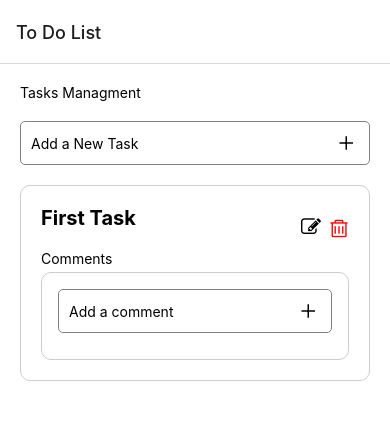
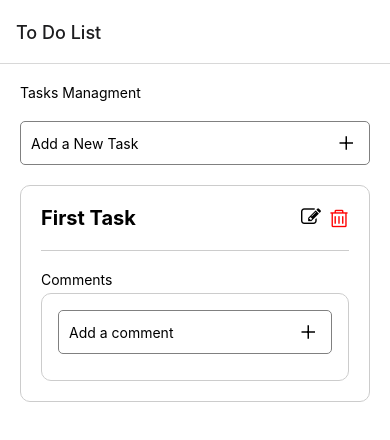
Before and after one commit to Suliman-A/React-Native-ToDo, a React Native app: screen /ToDo in a window 390 px wide. Shown: the top 440 px of the page. Built offline with nearby package versions, Linux system fonts and the light colour scheme.

Commit message:
fix card header

```diff
--- a/Components/ToDoItem.js
+++ b/Components/ToDoItem.js
@@ -72,7 +72,7 @@ const ToDoItem = ({ todo, onUpdateTodo, onRemoveTodo }) => {
             </View>
         </View>
         ) : (
-        <View style={{ flexDirection: 'row', alignItems: 'center', justifyContent: 'space-between'}}>
+        <View style={styles.card_header}>
           <Text style={styles.title}>{todo.title || 'Title'}</Text>
             <View style={styles.iconsContainer}>
                 <FontAwesome
@@ -155,10 +155,19 @@ const styles = StyleSheet.create({
         padding: 20,
         marginBottom: 20
     },
+    card_header: {
+      flexDirection: 'row',
+      alignItems: 'center',
+      justifyContent: 'space-between',
+      borderBottomColor: '#ccc',
+      borderBottomWidth: 1,
+      paddingBottom: 20,
+      marginBottom: 20,
+    },
     title: {
         fontWeight: '700',
         fontSize: 20,
-        marginBottom: 20,
+        // marginBottom: 20,
         flex: 1,
         maxWidth: '60%'
     },
```
